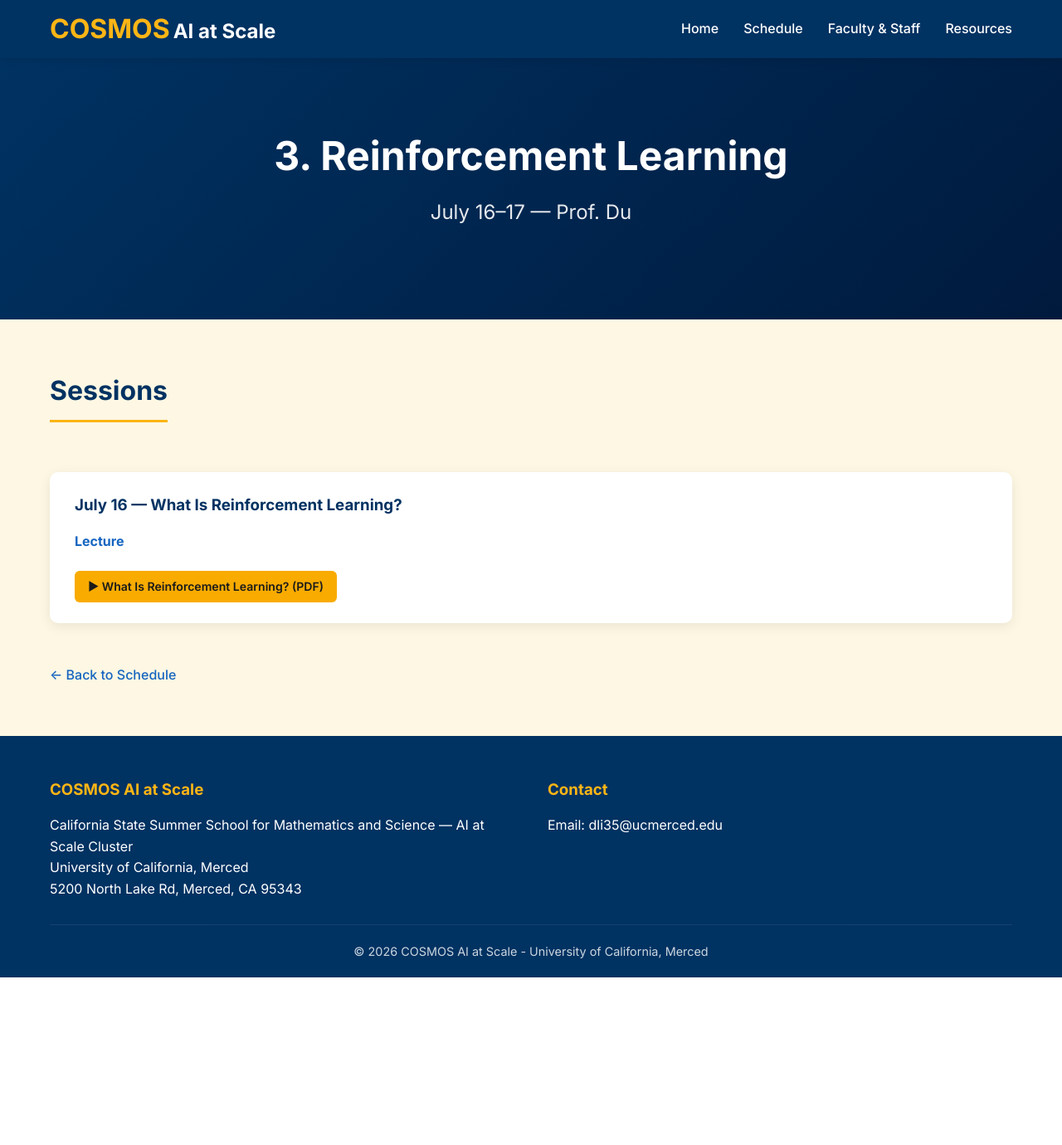
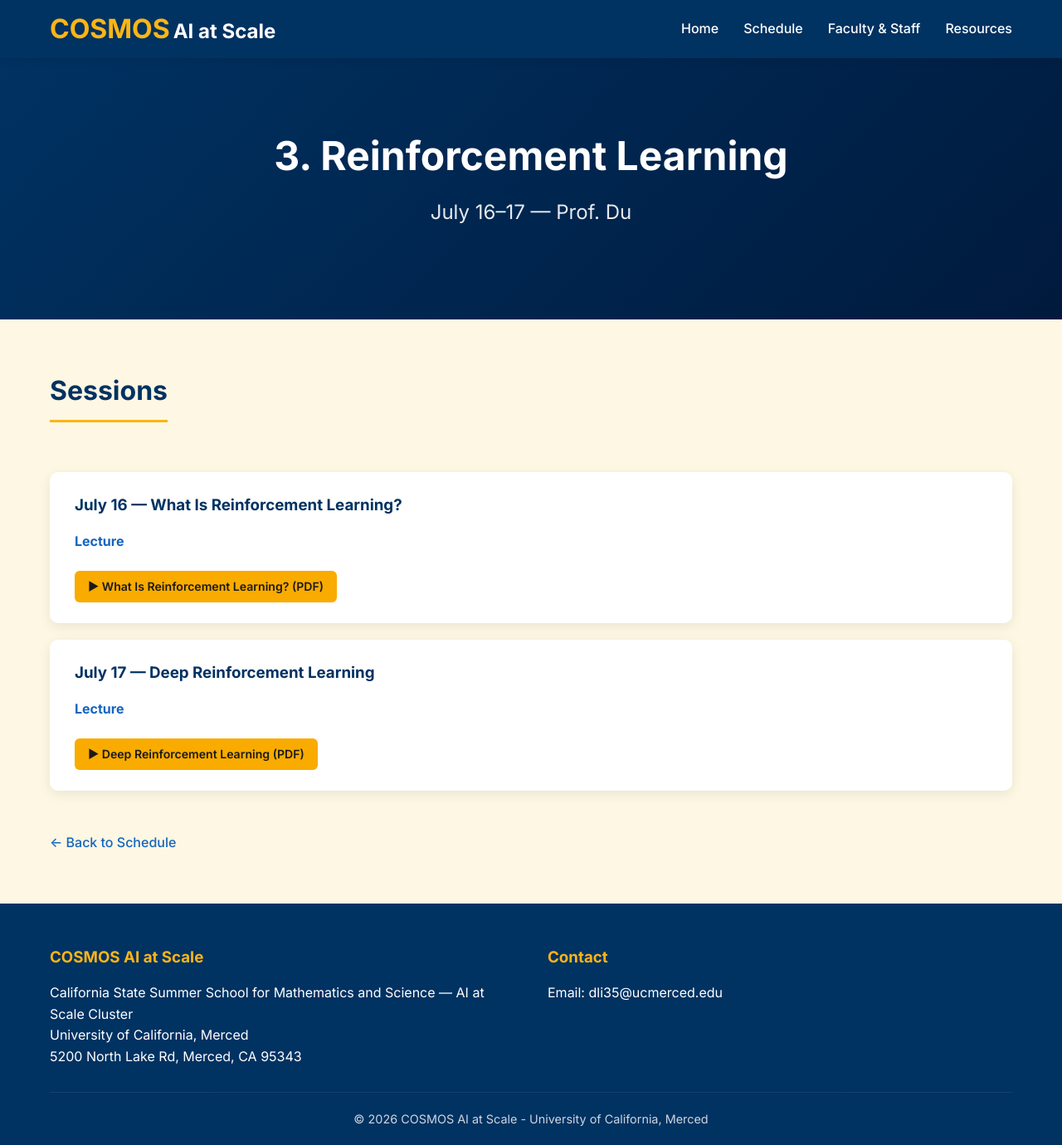
Before and after one commit to cosmos-ai-ucm/cosmos-ai-ucm.github.io, a Jekyll site: the page built from modules/reinforcement-learning.html, in a window 1280 px wide and 1380 px high. Shown: the whole window at 83% size. Built offline with Jekyll 4.4.1, drawn with Linux system fonts in a browser that asks for light colours.

Commit message:
Add Day 2 Deep RL lecture and fill in July 17 schedule
Add the July 17 session (Deep Reinforcement Learning) to the RL module
page, and complete the Friday column in the Week 2 schedule with its
morning topic and afternoon lab block.

Co-Authored-By: Claude Opus 4.8 <noreply@anthropic.com>

```diff
--- a/modules/reinforcement-learning.html
+++ b/modules/reinforcement-learning.html
@@ -28,6 +28,18 @@ title: Reinforcement Learning
         </p>
       </div>
 
+      <!-- July 17 -->
+      <div class="activity-item">
+        <h3>July 17 &mdash; Deep Reinforcement Learning</h3>
+
+        <h4 style="margin-top:16px;color:var(--accent-color);">Lecture</h4>
+        <p style="margin-top:10px;">
+          <a class="colab-link" href="/modules/DeepRL.pdf" target="_blank" rel="noopener">
+            &#9654; Deep Reinforcement Learning (PDF)
+          </a>
+        </p>
+      </div>
+
     </div>
 
     <a class="back-link" href="/schedule">&larr; Back to Schedule</a>
--- a/schedule.html
+++ b/schedule.html
@@ -121,7 +121,7 @@ permalink: /schedule
           <td>RNN, Transformer, and LLM</td>
           <td>RNN, Transformer, and LLM</td>
           <td>Reinforcement Learning, MDPs, and Q-Learning</td>
-          <td></td>
+          <td>Deep Reinforcement Learning</td>
         </tr>
         <tr>
           <td><strong>Lunch</strong><br><span style="font-weight:400;font-size:.85em;opacity:.75;">11:45 AM &ndash; 1:00 PM</span></td>
@@ -137,7 +137,7 @@ permalink: /schedule
           <td>Lab and Project</td>
           <td>Lab and Project</td>
           <td>Lab and Project</td>
-          <td></td>
+          <td>Lab and Project</td>
         </tr>
       </tbody>
     </table>
```
Also changed, not shown: 1 other file.
